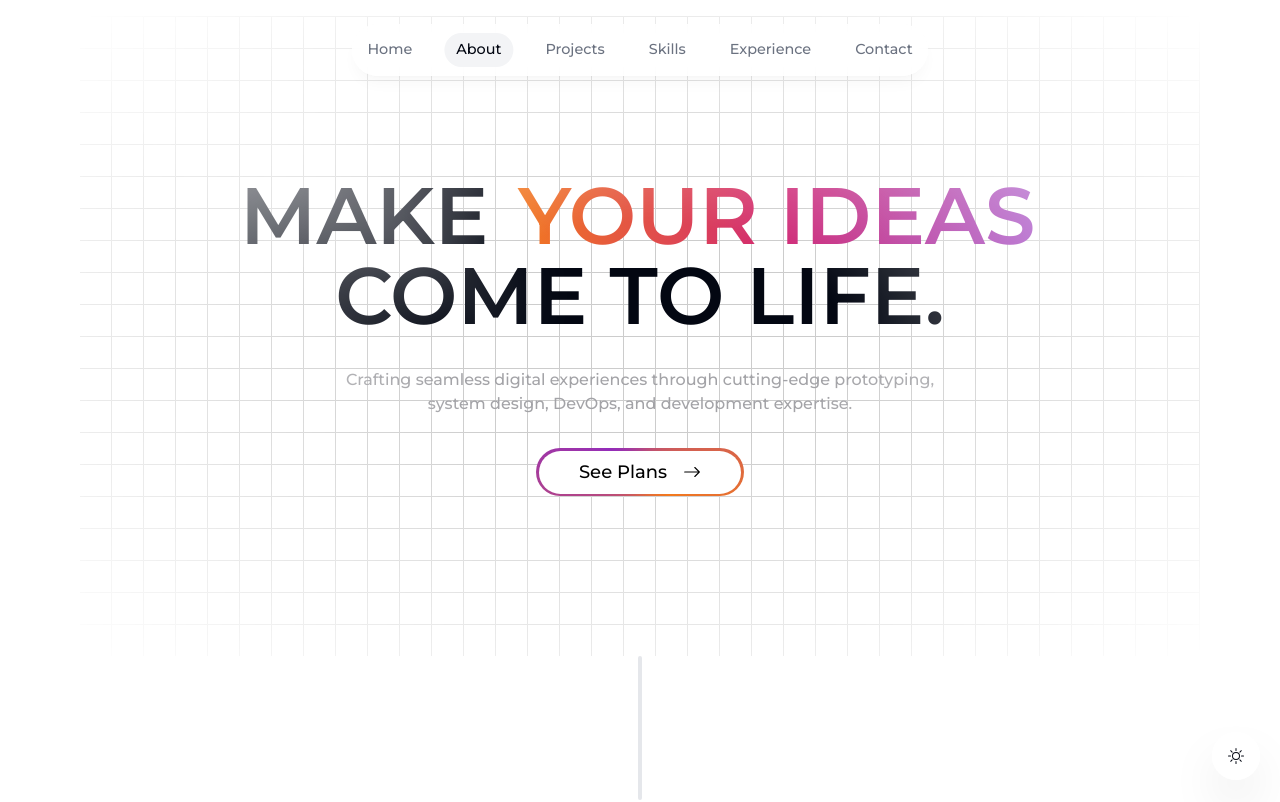
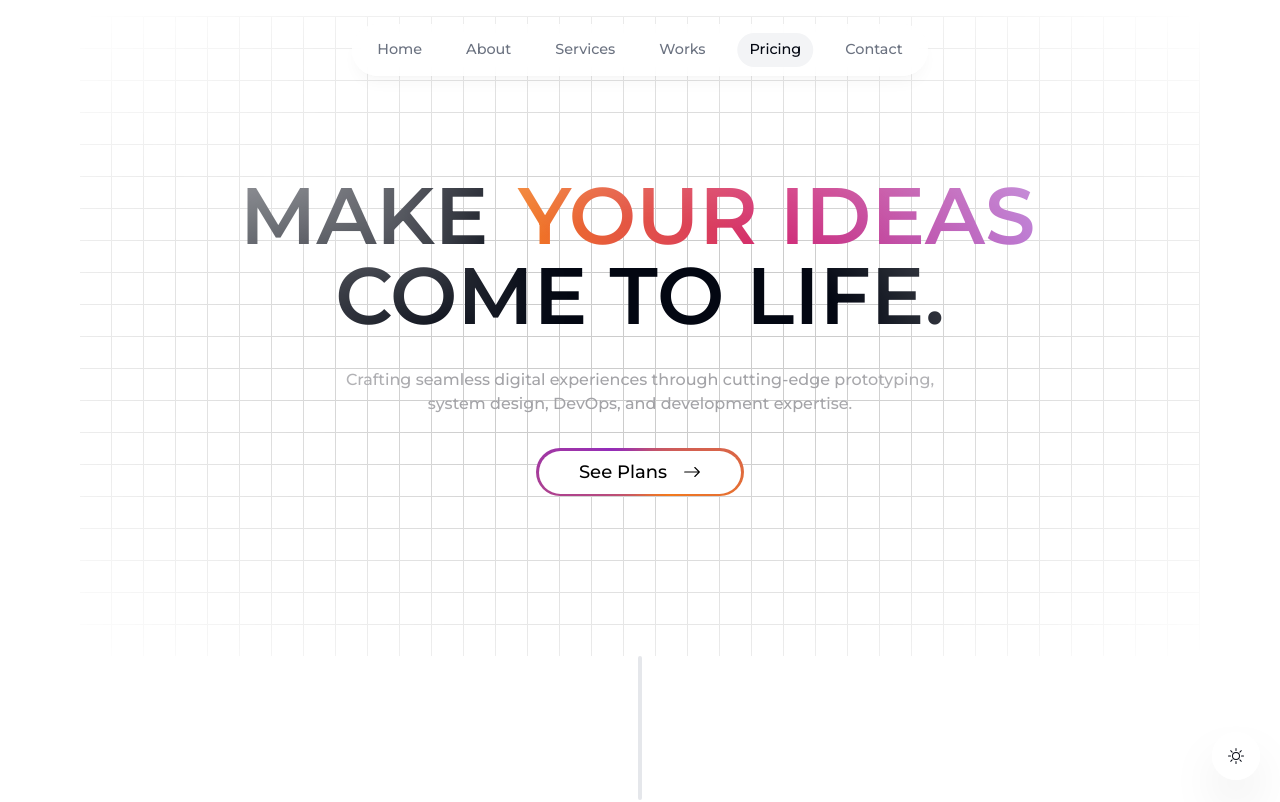
Before and after one commit to cyburns/devdesign.io, a Next.js app: page / in a window 1280 px wide. Shown: the top 802 px of the page. Built offline with nearby package versions, Linux system fonts and the light colour scheme.

Commit message:
fixed nav

```diff
--- a/components/carousel.tsx
+++ b/components/carousel.tsx
@@ -2,7 +2,7 @@
 
 import React, { useCallback } from "react";
 import useEmblaCarousel from "embla-carousel-react";
-import { skillsData, serviceCardsData } from "@/lib/data";
+import { serviceCardsData } from "@/lib/data";
 import {
   IntegrationInstructions,
   Assistant,
--- a/components/infinite.tsx
+++ b/components/infinite.tsx
@@ -1,11 +1,20 @@
+"use client";
+
 import { testimonials } from "@/lib/data";
 
 import React from "react";
 import { InfiniteCards } from "./ui/InfiniteCards";
+import { useSectionInView } from "@/lib/hooks";
 
 const InfiniteWords = () => {
+  const { ref } = useSectionInView("About");
+
   return (
-    <div className="h-[25rem] w-screen flex flex-col antialiased items-center justify-center relative overflow-hidden mb-36">
+    <div
+      ref={ref}
+      id="services"
+      className="h-[25rem] w-screen flex flex-col antialiased items-center justify-center relative overflow-hidden mb-36"
+    >
       <InfiniteCards items={testimonials} direction="left" speed="slow" />
     </div>
   );
--- a/components/payment.tsx
+++ b/components/payment.tsx
@@ -1,3 +1,6 @@
+"use client";
+
+import { useSectionInView } from "@/lib/hooks";
 import React from "react";
 
 const priceCardData = [
@@ -26,8 +29,14 @@ const priceCardData = [
 ];
 
 export default function Payment() {
+  const { ref } = useSectionInView("Pricing");
+
   return (
-    <section className="flex items-center justify-center pb-10 mb-32">
+    <section
+      ref={ref}
+      id="pricing"
+      className="flex items-center justify-center pb-10 mb-32"
+    >
       <div
         className="p-4 sm:px-10 flex flex-col justify-center items-center text-base h-100vh mx-auto"
         id="pricing"
--- a/components/services.tsx
+++ b/components/services.tsx
@@ -4,14 +4,10 @@ import React from "react";
 import { useSectionInView } from "@/lib/hooks";
 
 export default function Services() {
-  const { ref } = useSectionInView("About");
+  const { ref } = useSectionInView("Services");
 
   return (
-    <section
-      ref={ref}
-      className="max-w-[50rem] leading-8 scroll-mt-28  w-full mb-10"
-      id="about"
-    >
+    <section className="max-w-[50rem] leading-8 scroll-mt-28  w-full mb-10">
       <h2 className="font-medium mb-8 text-[5rem] uppercase text-center">
         Services
       </h2>
--- a/components/works.tsx
+++ b/components/works.tsx
@@ -1,9 +1,18 @@
+"use client";
+
 import React from "react";
 import Accordion from "./accordion";
+import { useSectionInView } from "@/lib/hooks";
 
 const Works = () => {
+  const { ref } = useSectionInView("About");
+
   return (
-    <div className="p-4 bg-white dark:bg-black rounded-lg mb-32 ">
+    <div
+      ref={ref}
+      id="works"
+      className="p-4 bg-white dark:bg-black rounded-lg mb-32 "
+    >
       <h2 className="font-medium mb-8 text-[5rem] uppercase">selected works</h2>
 
       <div className="max-w-[50rem]">
--- a/lib/data.ts
+++ b/lib/data.ts
@@ -16,16 +16,16 @@ export const links = [
     hash: "#about",
   },
   {
-    name: "Projects",
-    hash: "#projects",
+    name: "Services",
+    hash: "#services",
   },
   {
-    name: "Skills",
-    hash: "#skills",
+    name: "Works",
+    hash: "#works",
   },
   {
-    name: "Experience",
-    hash: "#experience",
+    name: "Pricing",
+    hash: "#pricing",
   },
   {
     name: "Contact",
```
